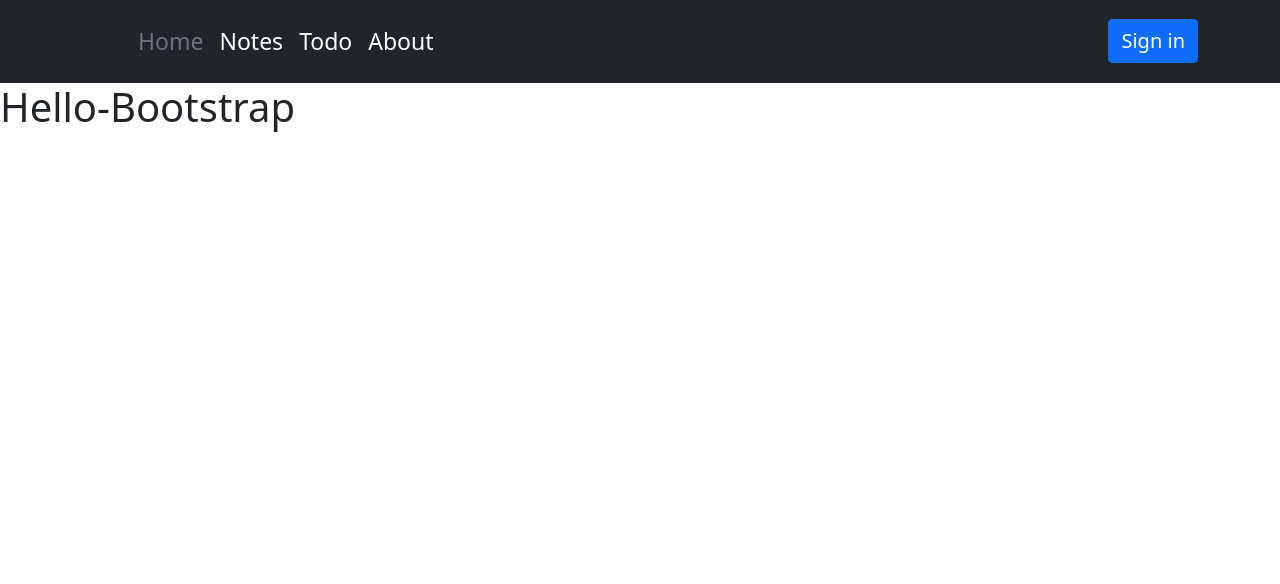
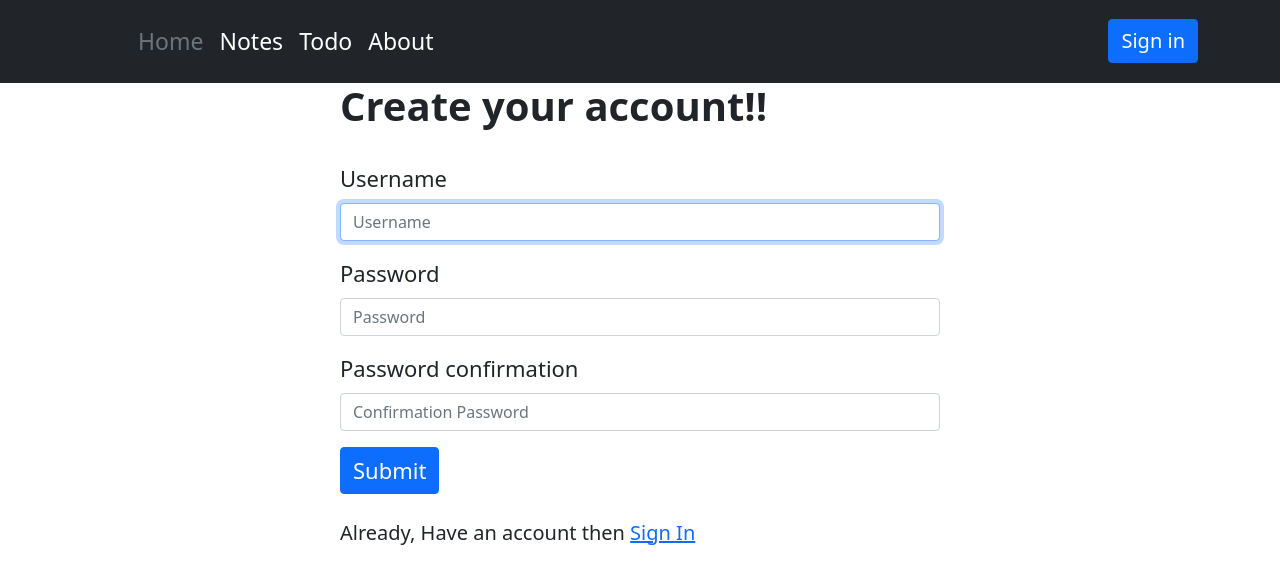
Before and after one commit to jayashankardevarapalli/ONB, a Django app: page /signup/ in a window 1280 px wide. Shown: the top 584 px of the page. Run offline with Django 3.2, Linux system fonts and the light colour scheme; some libraries are stand-ins or nearby versions.

Commit message:
Registration

```diff
--- /dev/null
+++ b/app/forms.py
@@ -0,0 +1,19 @@
+from django.forms import ModelForm
+from django.contrib.auth.models import User
+from django.contrib.auth.forms import UserCreationForm
+
+
+class CustomUserCreationForm(UserCreationForm):
+    class Meta:
+
+        model = User
+        fields = ['username', 'password1', 'password2']
+
+    def __init__(self, *args, ** kwargs):
+        super(CustomUserCreationForm, self).__init__(*args, ** kwargs)
+        self.fields['username'].widget.attrs.update(
+            {'class': 'form-control', 'placeholder': 'Username'})
+        self.fields['password1'].widget.attrs.update(
+            {'class': 'form-control', 'placeholder': 'Password'})
+        self.fields['password2'].widget.attrs.update(
+            {'class': 'form-control', 'placeholder': 'Confirmation Password'})
--- a/app/views.py
+++ b/app/views.py
@@ -2,6 +2,7 @@ from django.shortcuts import render, redirect
 from django.http import HttpResponse
 from .models import Notes, Todo
 from django.contrib.auth import authenticate, login, logout
+from .forms import CustomUserCreationForm
 
 
 def index(request):
@@ -29,7 +30,20 @@ def signout(request):
 
 
 def signup(request):
-    return render(request, 'signup.html')
+    form = CustomUserCreationForm()
+
+    if request.method == 'POST':
+        form = CustomUserCreationForm(request.POST)
+
+        if form.is_valid():
+            user = form.save(commit=False)
+            user.save()
+
+            if user is not None:
+                login(request, user)
+                return redirect('dashboard')
+
+    return render(request, 'signup.html', {'form': form})
 
 
 def about(request):
--- a/templates/signin.html
+++ b/templates/signin.html
@@ -136,7 +136,7 @@
           <br />
           <br />
           <p style="font-size: 20px">
-            Create an account here: <a href="/signup/">Sign Up</a>
+            Create an account here <a href="/signup/">Sign Up</a>
           </p>
         </form>
       </div>
--- a/templates/signup.html
+++ b/templates/signup.html
@@ -10,13 +10,26 @@
       crossorigin="anonymous"
     />
 
-    <title>SignUp</title>
+    <title>Sign up</title>
     {% load static %}
     <link
       rel="stylesheet"
       type="text/css"
       href="{% static 'css/header.css' %}"
     />
+
+    <style>
+      .signup-wrapper {
+        display: flex;
+        height: 60vh;
+        align-items: center;
+        justify-content: center;
+      }
+
+      .form {
+        width: 600px;
+      }
+    </style>
   </head>
   <body>
     <header class="p-3 bg-dark text-white">
@@ -84,8 +97,32 @@
         </div>
       </div>
     </header>
-    <h1>Hello-Bootstrap</h1>
-
+    <div class="container">
+        <div class="signup-wrapper">
+        <form method="post" class="form">
+            {% csrf_token %}
+            <h1 class="fw-bold display 3">Create your account!!</h1>
+            <br>
+            {% for f in form %}
+            <div class="mb-3">
+                <label
+                  for="exampleInputEmail1"
+                  style="font-size: 22px"
+                  class="form-label"
+                  >{{f.label}}</label
+                >
+                {{f}}
+              </div>
+            {% endfor %}
+            <button type="submit" style="font-size: 22px;" class="btn btn-primary">Submit</button>
+            <br>
+            <br>
+            <p style="font-size: 20px">
+                Already, Have an account then <a href="/signin/">Sign In</a>
+              </p>
+        </form>
+    </div>
+    </div>
     <script
       src="https://cdn.jsdelivr.net/npm/bootstrap@5.1.3/dist/js/bootstrap.bundle.min.js"
       integrity="sha384-ka7Sk0Gln4gmtz2MlQnikT1wXgYsOg+OMhuP+IlRH9sENBO0LRn5q+8nbTov4+1p"
@@ -94,7 +131,7 @@
     <script
       src="https://cdn.jsdelivr.net/npm/@popperjs/core@2.10.2/dist/umd/popper.min.js"
       integrity="sha384-7+zCNj/IqJ95wo16oMtfsKbZ9ccEh31eOz1HGyDuCQ6wgnyJNSYdrPa03rtR1zdB"
-      crossorigin="anonymous"
+      crossorigin="anonymous"in/
     ></script>
     <script
       src="https://cdn.jsdelivr.net/npm/bootstrap@5.1.3/dist/js/bootstrap.min.js"
```
Also changed, not shown: db.sqlite3.
